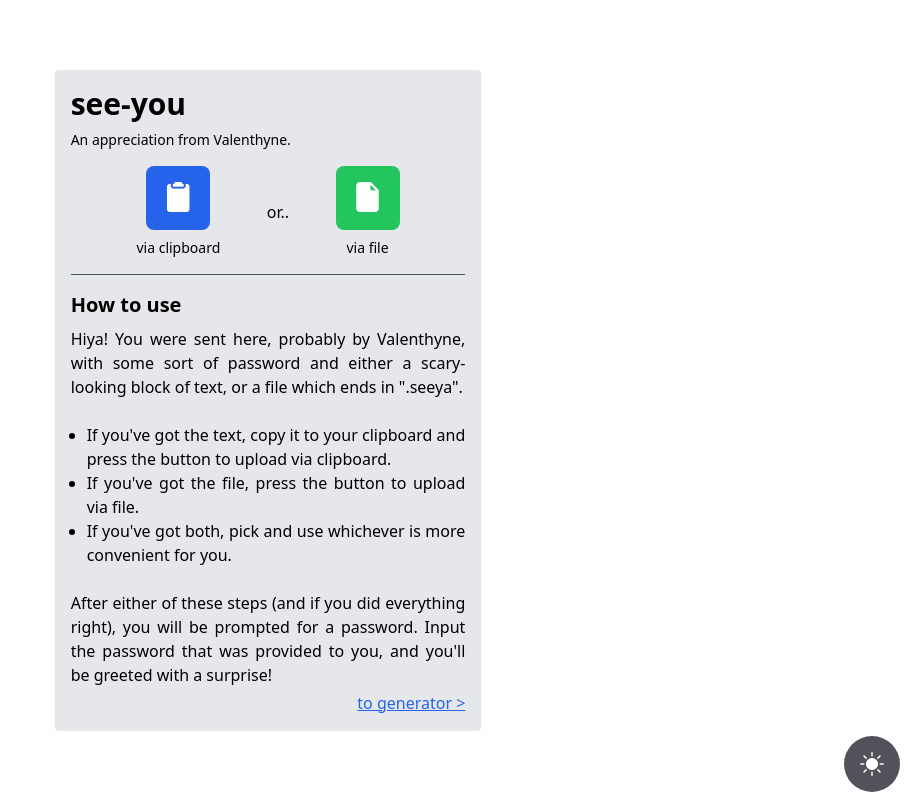
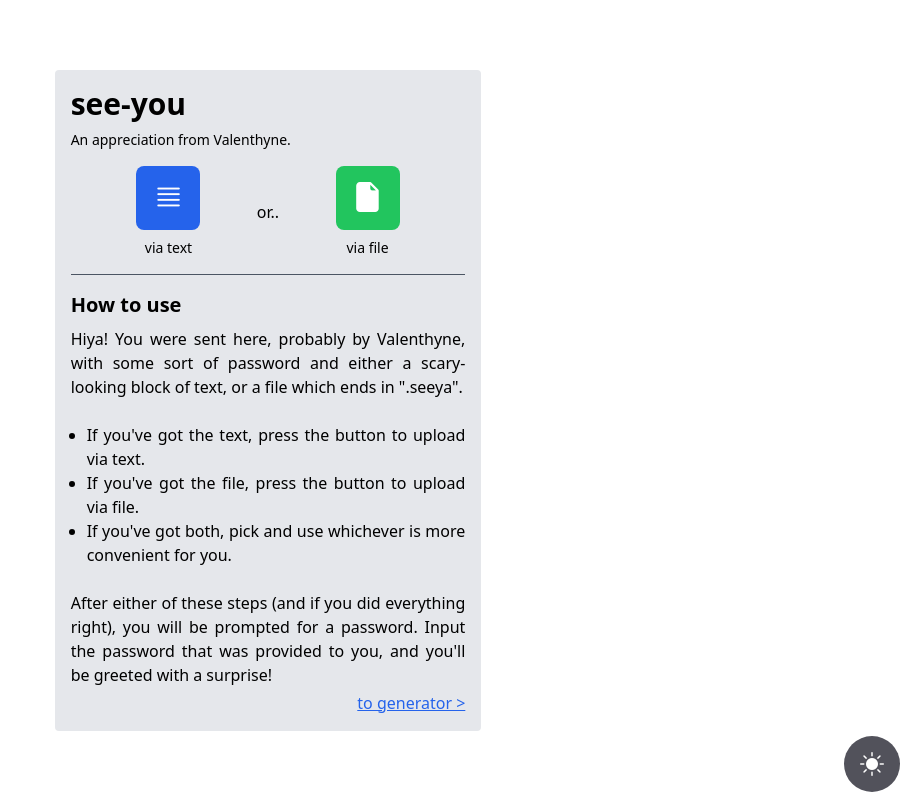
Before and after one commit to valenthyne-ut/see-ya, a Vue app: page /#/ in a window 1280 px wide. Shown: the whole page, without its empty margins (372-1280 px from the left). Built offline with nearby package versions, Linux system fonts and the light colour scheme.

Commit message:
Change upload via clipboard to upload via text

```diff
--- a/src/components/Views/RootView/UploadOptionsGroup.vue
+++ b/src/components/Views/RootView/UploadOptionsGroup.vue
@@ -1,11 +1,11 @@
 <script setup lang="ts">
-	import UploadOptionsClipboard from "./UploadOptionsClipboard.vue";
+	import UploadOptionsText from "./UploadOptionsText.vue";
 	import UploadOptionsFile from "./UploadOptionsFile.vue";
 </script>
 
 <template>
 	<div class="flex justify-between items-center">
-		<UploadOptionsClipboard />
+		<UploadOptionsText />
 		<span>or..</span>
 		<UploadOptionsFile />
 	</div>
--- a/src/components/Views/RootView/UploadOptionsClipboard.vue
+++ b/src/components/Views/RootView/UploadOptionsText.vue
@@ -3,15 +3,15 @@
 
 <template>
 	<div class="flex flex-col items-center">
-		<button type="button" id="clipboardUploadButton" class="
+		<button type="button" id="textUploadButton" class="
 		w-16 h-16 rounded-lg
 		flex justify-center items-center
 		cursor-pointer
 		transition-colors
 		text-white bg-blue-600 hover:bg-blue-700 active:bg-blue-800
 		">
-			<span class="bi-clipboard2-fill text-3xl"></span>
+			<span class="bi-justify text-3xl"></span>
 		</button>
-		<label for="clipboardUploadButton" class="mt-2 text-sm">via clipboard</label>
+		<label for="textUploadButton" class="mt-2 text-sm">via text</label>
 	</div>
 </template>
--- a/src/views/Generator/ResultView.vue
+++ b/src/views/Generator/ResultView.vue
@@ -13,7 +13,7 @@
 		<section class="mt-6 text-justify">
 			<h2 class="text-xl font-bold text-center">Your message is ready!</h2><br>
 			<ul class="list-disc ps-4">
-				<li>If you want to share it through the text, press the button to copy to your clipboard.</li>
+				<li>If you want to share it through text, press the button to copy to your clipboard.</li>
 				<li>If you want to share it as a file, press the button to save as a file.</li>
 			</ul><br>
 			<p>
--- a/src/views/RootView.vue
+++ b/src/views/RootView.vue
@@ -29,7 +29,7 @@
 			</p><br>
 			<p>
 				<ul class="list-disc ps-4">
-					<li>If you've got the text, copy it to your clipboard and press the button to upload via clipboard.</li>
+					<li>If you've got the text, press the button to upload via text.</li>
 					<li>If you've got the file, press the button to upload via file.</li>
 					<li>If you've got both, pick and use whichever is more convenient for you.</li>
 				</ul>
```
